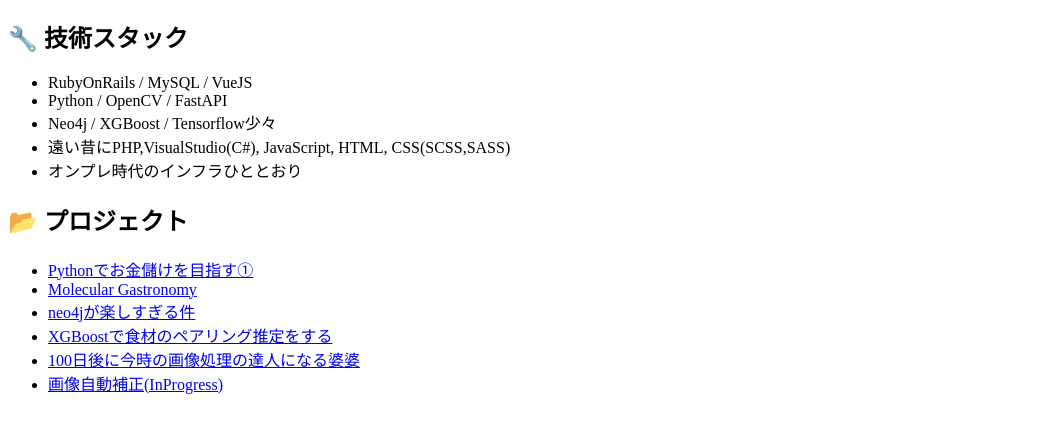
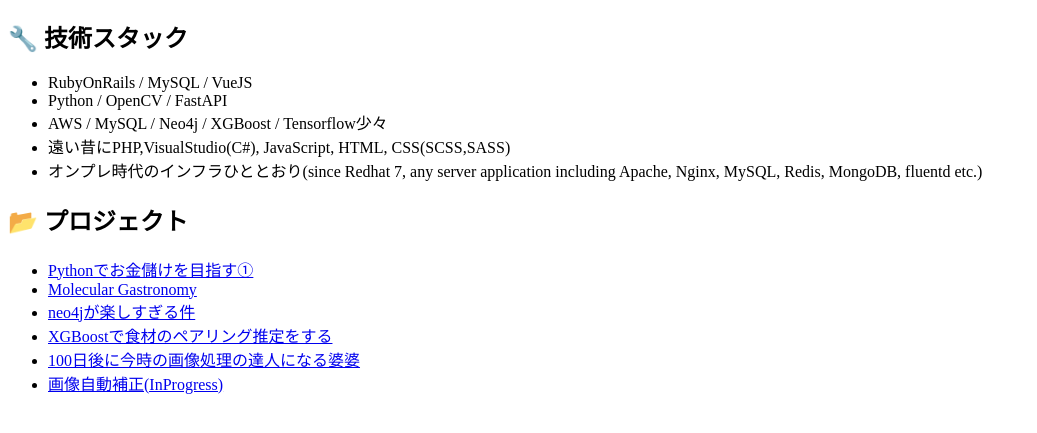
Before and after one commit to MariMurotani/MariMurotani.github.io, a plain HTML site: page index.html in a window 1280 px wide. Shown: the part 61-494 px from the top of the page, without its empty margins (0-1037 px from the left). Drawn offline with Linux system fonts and the light colour scheme.

Commit message:
Update home page

```diff
--- a/index.html
+++ b/index.html
@@ -11,9 +11,9 @@
   <ul>
     <li>RubyOnRails / MySQL / VueJS</li>
     <li>Python / OpenCV / FastAPI</li>
-    <li>Neo4j / XGBoost / Tensorflow少々</li>
+    <li>AWS / MySQL / Neo4j / XGBoost / Tensorflow少々</li>
     <li>遠い昔にPHP,VisualStudio(C#), JavaScript, HTML, CSS(SCSS,SASS)</li>
-    <li>オンプレ時代のインフラひととおり</li>
+    <li>オンプレ時代のインフラひととおり(since Redhat 7, any server application including Apache, Nginx, MySQL, Redis, MongoDB, fluentd etc.)</li>
   </ul>
 
   <h2>📂 プロジェクト</h2>
```
